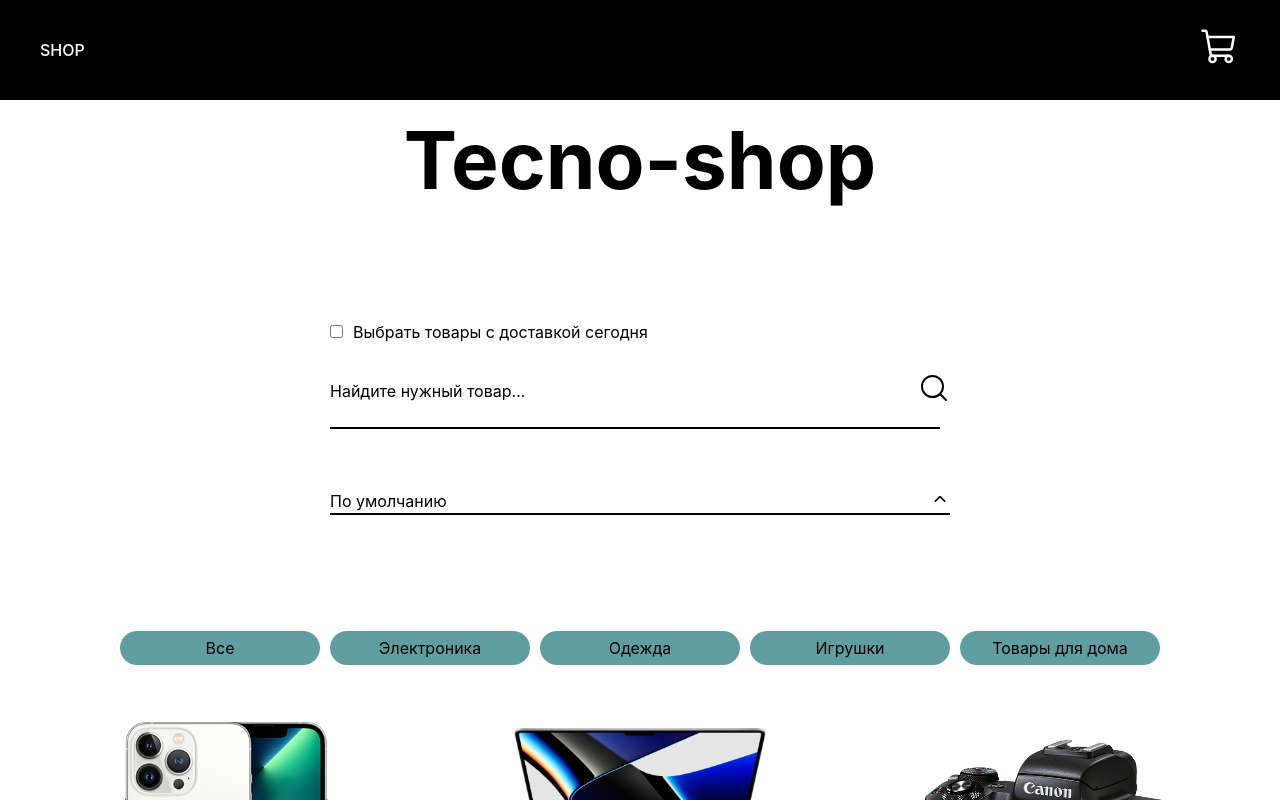
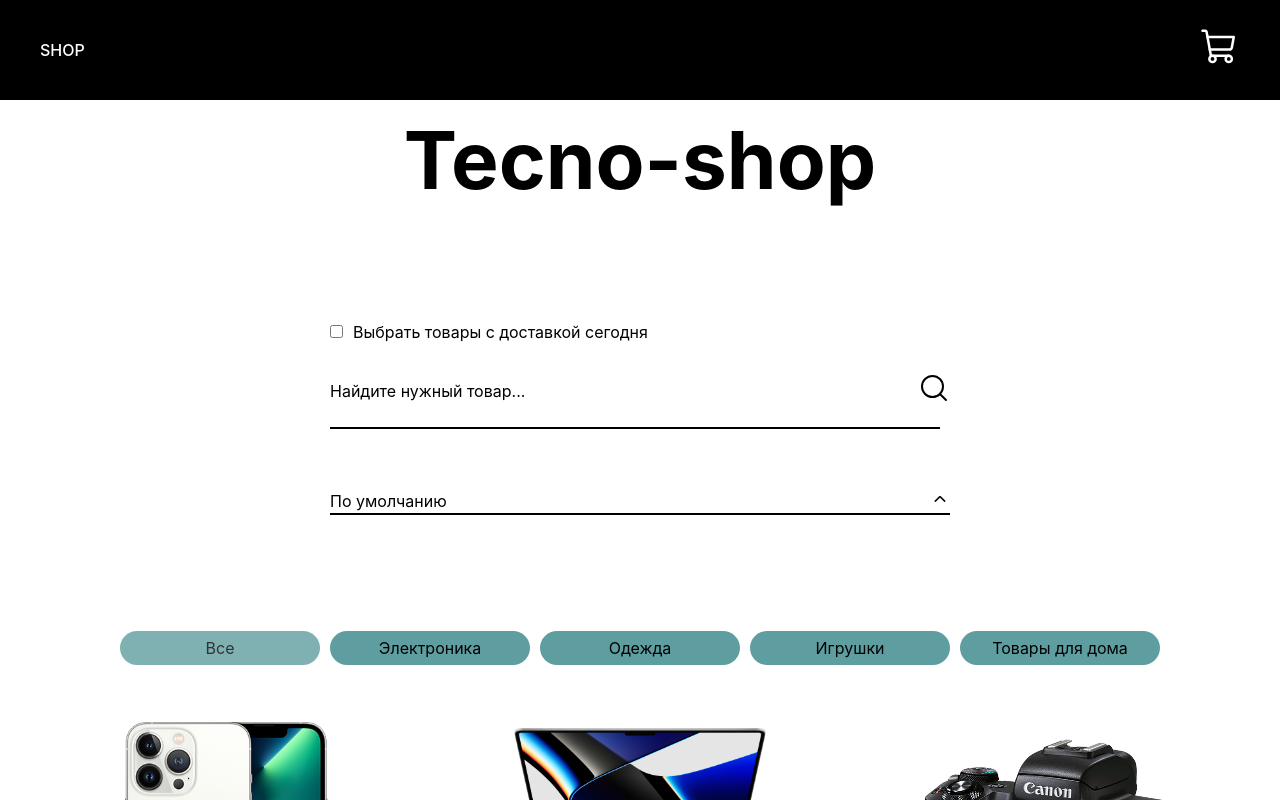
Before and after one commit to potapov11/store-e-commerce-react, a React (Vite) app: page / in a window 1280 px wide. In both pictures the pointer is over the label "Все". Shown: the top 800 px of the page. Built offline with nearby package versions, Linux system fonts and the light colour scheme.

Commit message:
задает стили для hover

```diff
--- a/src/components/checkbox-group.css
+++ b/src/components/checkbox-group.css
@@ -15,6 +15,11 @@
 		width: 200px;
 		text-align: center;
 		border-radius: 20px;
+	}
+
+	label:hover {
+		opacity: 0.8;
+		cursor: pointer;
 	}
 
 	label.active {
```
